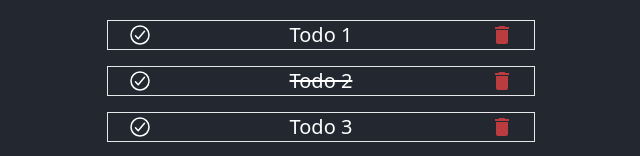
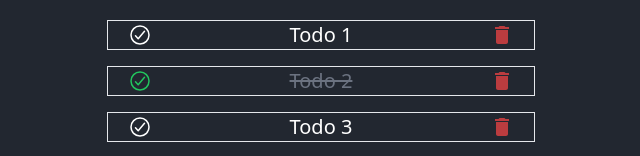
Before and after one commit to bm-jsms/react-todo_react-eco, a React (Vite) app: page / in a window 1280 px wide. Shown: the part 377-533 px from the top of the page, without its empty margins (319-959 px from the left). Built offline with nearby package versions, Linux system fonts and the light colour scheme.

Commit message:
💄 [up] styles

```diff
--- a/src/components/TodoItem.tsx
+++ b/src/components/TodoItem.tsx
@@ -13,8 +13,14 @@ const TodoItem = ({ title, completed, onComplete, onDelete }: TodoType) => {
 				V
 			</span> */}
 
-			<CompleteIcon handleClick={onComplete} />
-			<p className={`text-xl ${completed && 'line-through'}`}>{title}</p>
+			<CompleteIcon handleClick={onComplete} completed={completed} />
+			<p
+				className={`text-xl font-normal ${
+					completed && 'line-through text-gray-500'
+				}`}
+			>
+				{title}
+			</p>
 			<DeleteIcon handleClick={onDelete} />
 
 			{/* <span
```
